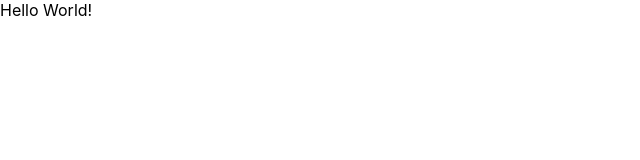
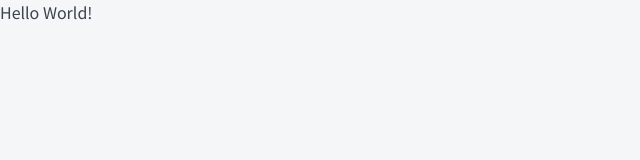
Before and after one commit to RadyaBen/Top-Courses-App, a Next.js app: page / in a window 1280 px wide. Shown: the top 160 px of the page, without its empty margins (0-640 px from the left). Built offline with nearby package versions, Linux system fonts and the light colour scheme.

Commit message:
Add global fonts and colors

```diff
--- a/pages/_document.tsx
+++ b/pages/_document.tsx
@@ -19,7 +19,21 @@ class MyDocument extends Document {
 	render() {
 		return (
 			<Html lang='en'>
-				<Head />
+				<Head>
+					<link
+						rel="preconnect"
+						href="https://fonts.googleapis.com"
+					/>
+					<link
+						rel="preconnect"
+						href="https://fonts.gstatic.com"
+						crossOrigin="true"
+					/>
+					<link
+						href="https://fonts.googleapis.com/css2?family=Noto+Sans+KR:wght@300;400;500;700&display=swap"
+						rel="stylesheet"
+					/>
+				</Head>
 				<body>
 					<Main />
 					<NextScript />
--- a/styles/globals.css
+++ b/styles/globals.css
@@ -9,18 +9,10 @@ body {
 	margin: 0;
 	padding: 0;
 
-	font-family:
-		-apple-system,
-		BlinkMacSystemFont,
-		"Segoe UI",
-		Roboto,
-		Oxygen,
-		Ubuntu,
-		Cantarell,
-		"Fira Sans",
-		"Droid Sans",
-		"Helvetica Neue",
-		sans-serif;
+	color: var(--black);
+	background: #F5F6F8;
+
+	font-family: 'Noto Sans KR', sans-serif;
 }
 
 a {
@@ -28,3 +20,13 @@ a {
 
 	color: inherit;
 }
+
+:root {
+	--black: #3B434E;
+	--white: white;
+	--primary: #7653FC;
+	--red: #FC8360;
+	--green: #1DC37E;
+	--green-light: #C8F8E4;
+	--font-family: 'Noto Sans KR', sans-serif;
+}
```
Also changed, not shown: .stylelintrc.json.
